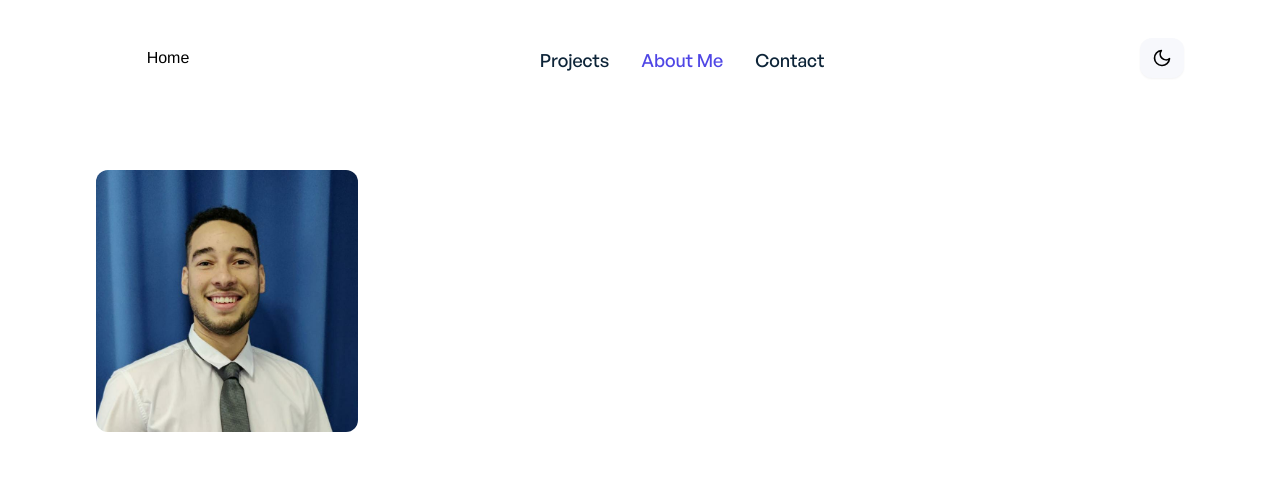
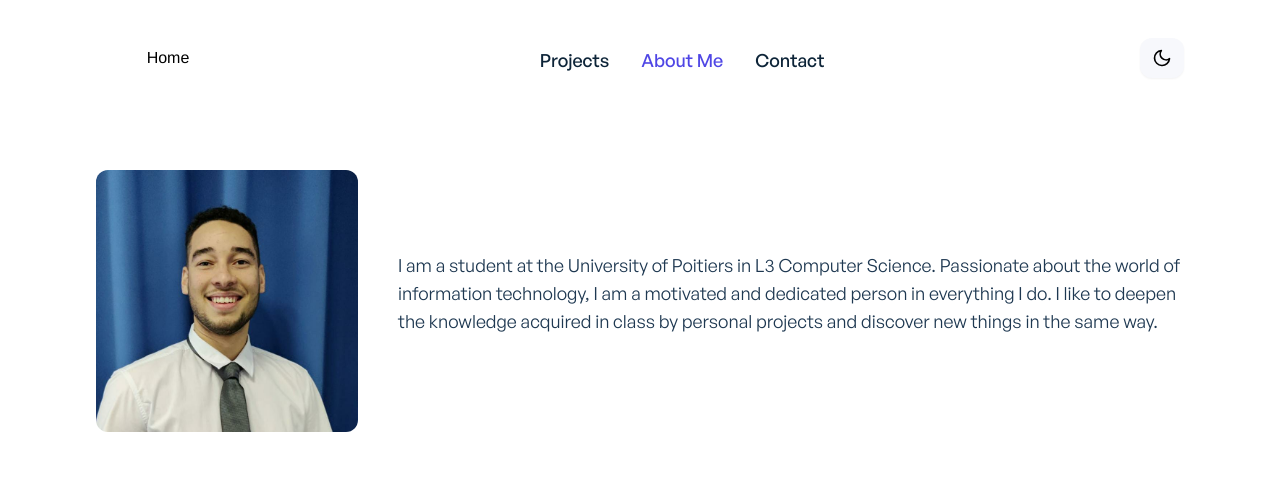
Before and after one commit to Didiloy/portfolio, a Vue app: page /about in a window 1280 px wide. Shown: the top 482 px of the page. Built offline with nearby package versions, Linux system fonts and the light colour scheme; what vue-backtotop would draw is missing.

Commit message:
added bio

```diff
--- a/src/components/about/AboutMe.vue
+++ b/src/components/about/AboutMe.vue
@@ -5,7 +5,7 @@ export default {
       bios: [
         {
           id: 1,
-          bio: "",
+          bio: "I am a student at the University of Poitiers in L3 Computer Science. Passionate about the world of information technology, I am a motivated and dedicated person in everything I do. I like to deepen the knowledge acquired in class by personal projects and discover new things in the same way.",
         },
       ],
     };
@@ -21,7 +21,7 @@ export default {
     </div>
 
     <!-- About details -->
-    <div class="w-full sm:w-3/4 text-left">
+    <div class="w-full sm:w-3/4 text-left flex items-center">
       <p
         v-for="bio in bios"
         :key="bio.id"
```
